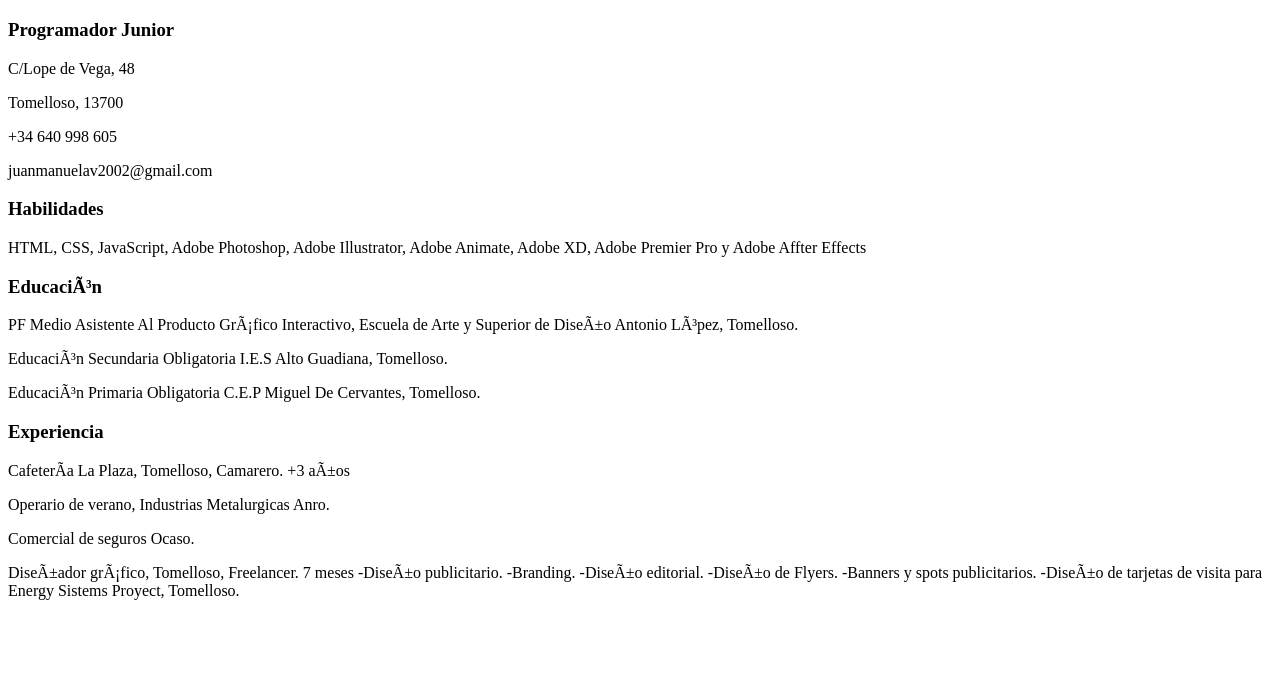
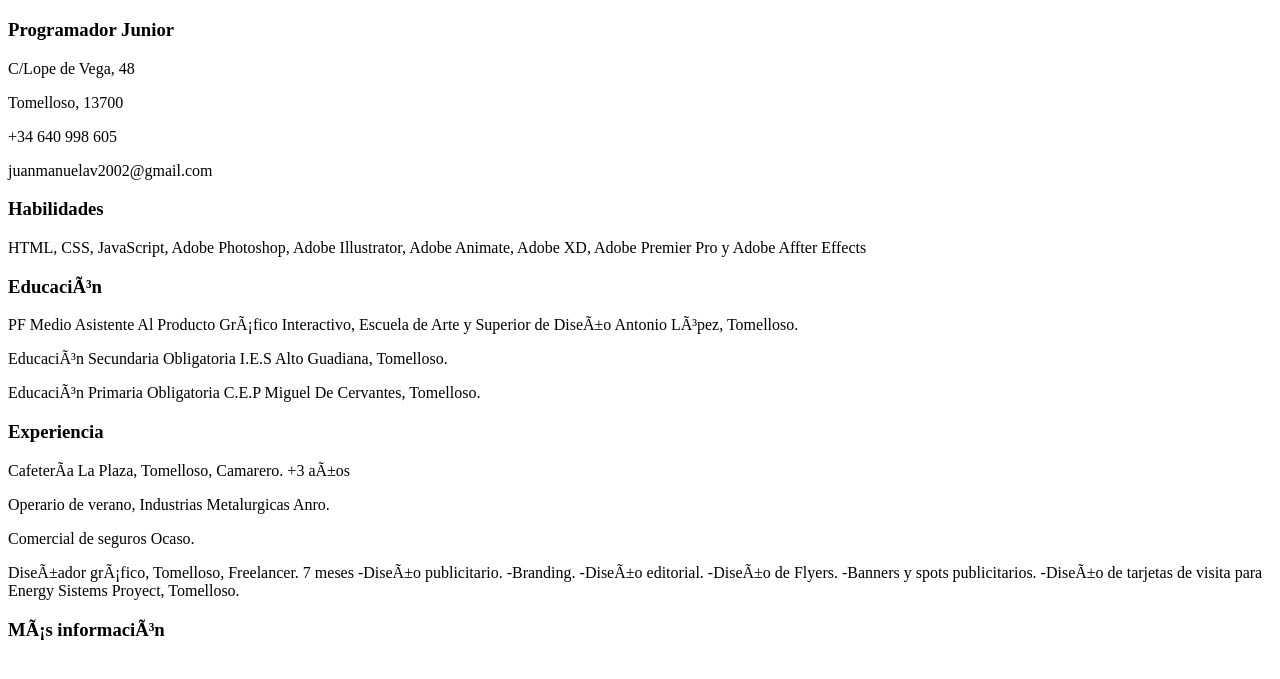
Before and after one commit to Juan-Manuel02/CV, a plain HTML site: page index.html in a window 1280 px wide. Shown: the part 61-740 px from the top of the page. Drawn offline with Linux system fonts and the light colour scheme.

Commit message:
Más información

```diff
--- a/index.html
+++ b/index.html
@@ -45,6 +45,9 @@
             -Diseño de tarjetas de visita para Energy Sistems Proyect, Tomelloso.
         </p>
 
+    <h3>Más información</h3>
+        <!--Redes sociales, perfil de linkedin y GitHub-->
+
 </body>
 
 </html>
```
